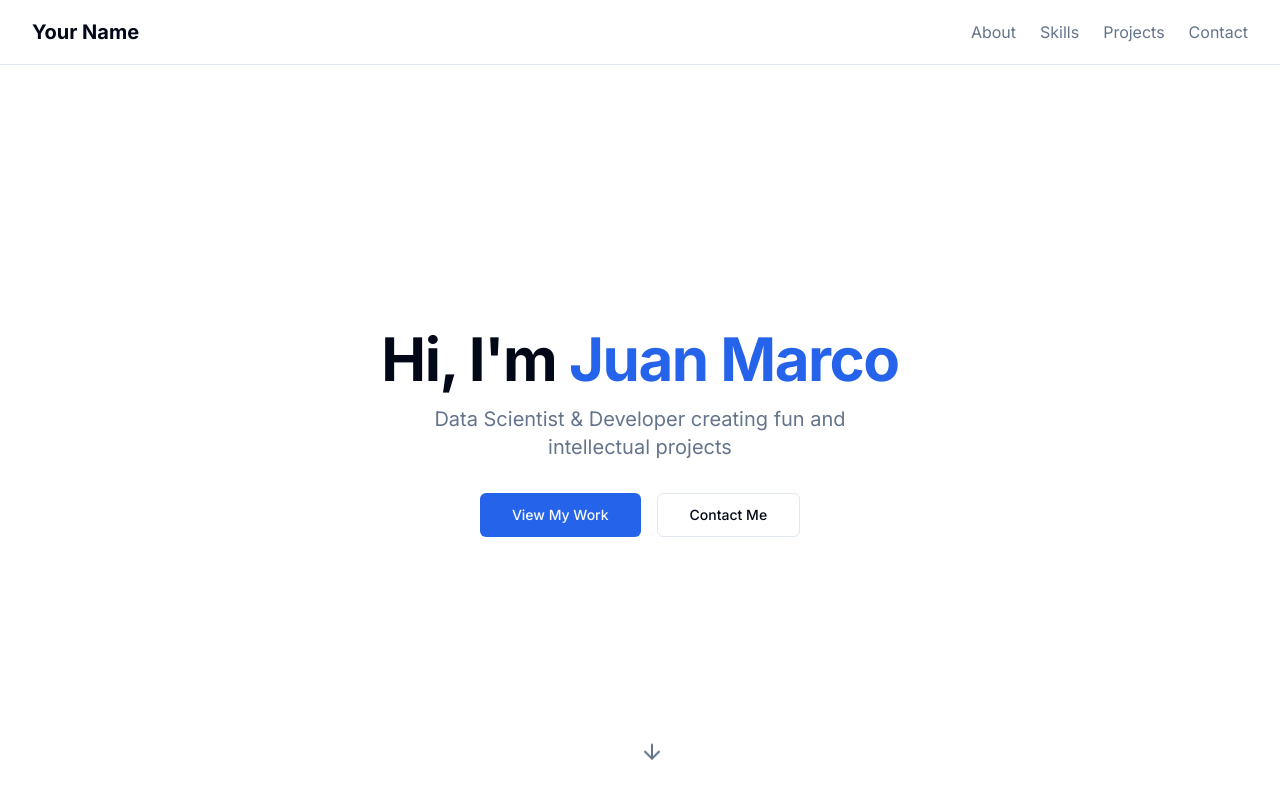
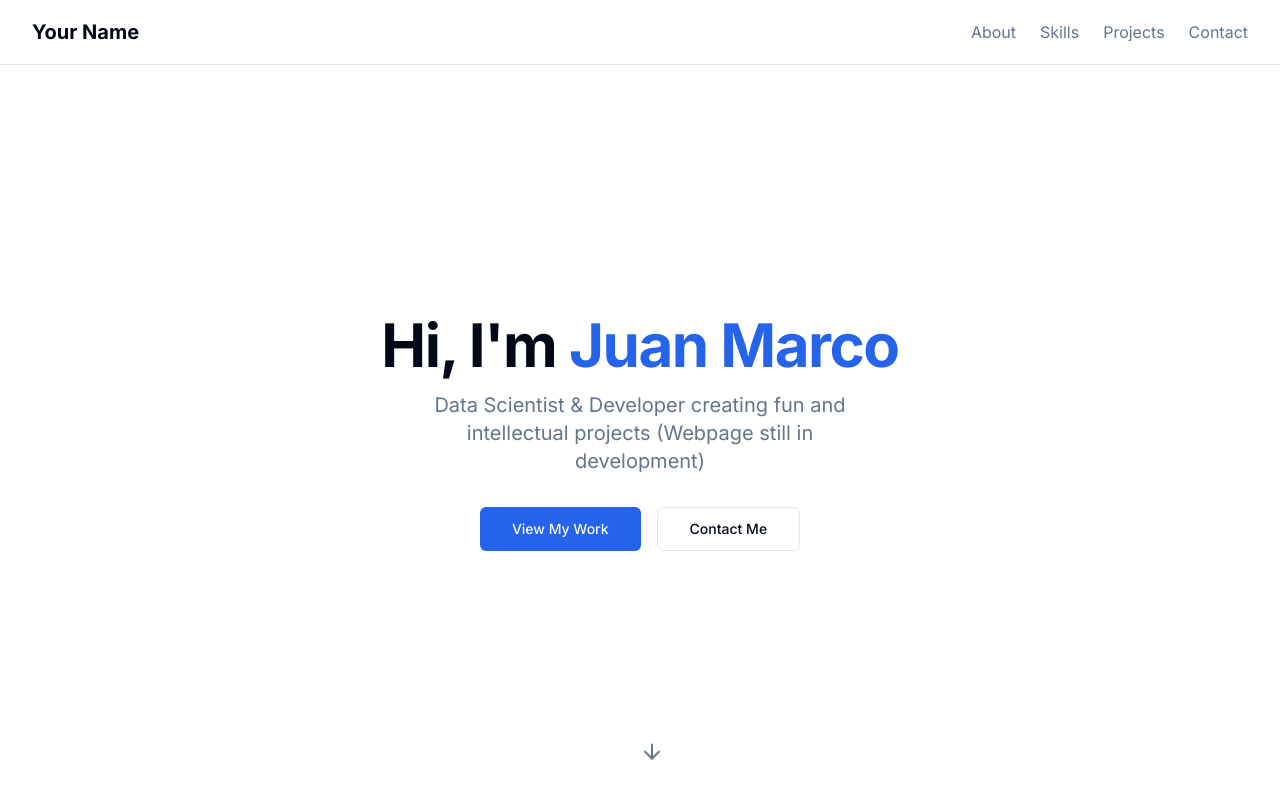
Before and after one commit to JuanMarcoCastro/portfolio, a Next.js app: page / in a window 1280 px wide. Shown: the top 800 px of the page. Built offline with nearby package versions, Linux system fonts and the light colour scheme.

Commit message:
Update hero.tsx

```diff
--- a/components/hero.tsx
+++ b/components/hero.tsx
@@ -11,7 +11,7 @@ export function Hero() {
           Hi, I'm <span className="text-primary">Juan Marco</span>
         </h1>
         <p className="mt-4 text-xl text-muted-foreground max-w-md mx-auto">
-          Data Scientist & Developer creating fun and intellectual projects
+          Data Scientist & Developer creating fun and intellectual projects (Webpage still in development)
         </p>
         <div className="flex flex-col sm:flex-row gap-4 mt-8">
           <Button asChild size="lg">
```
